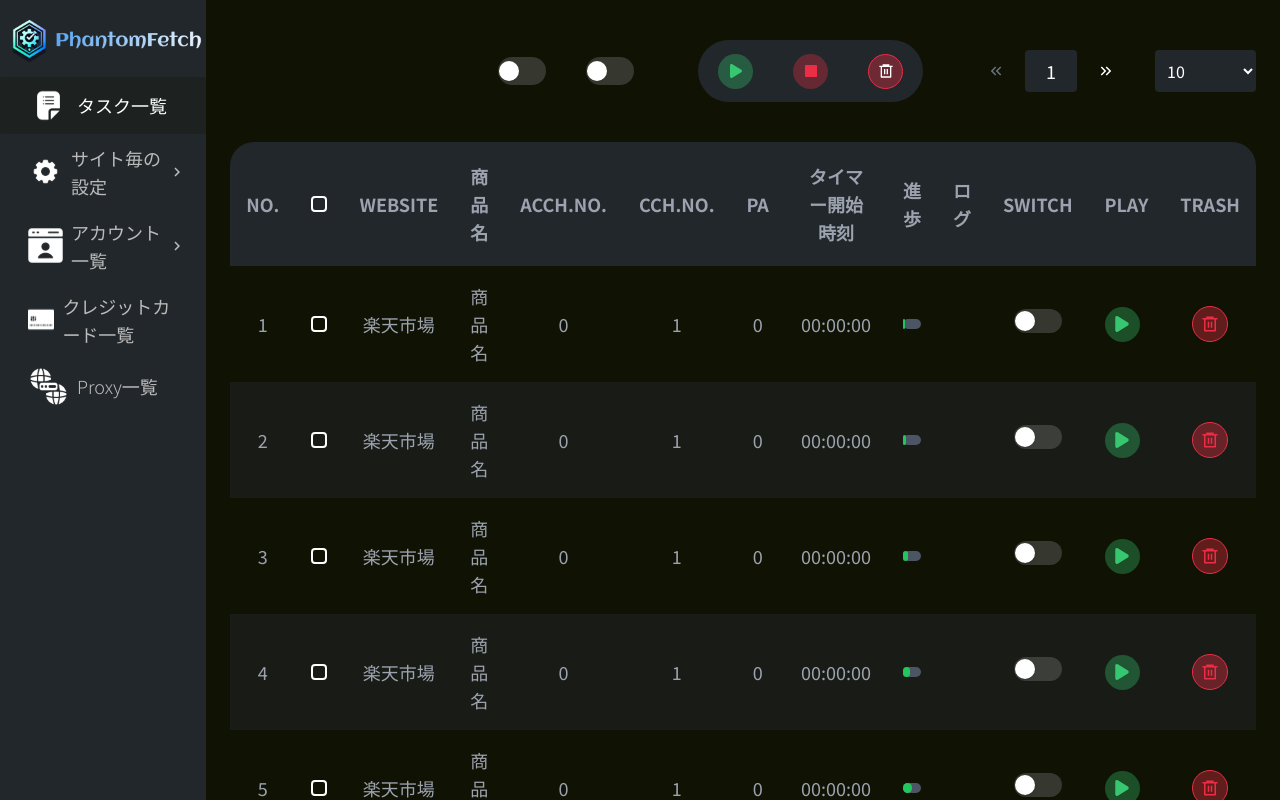
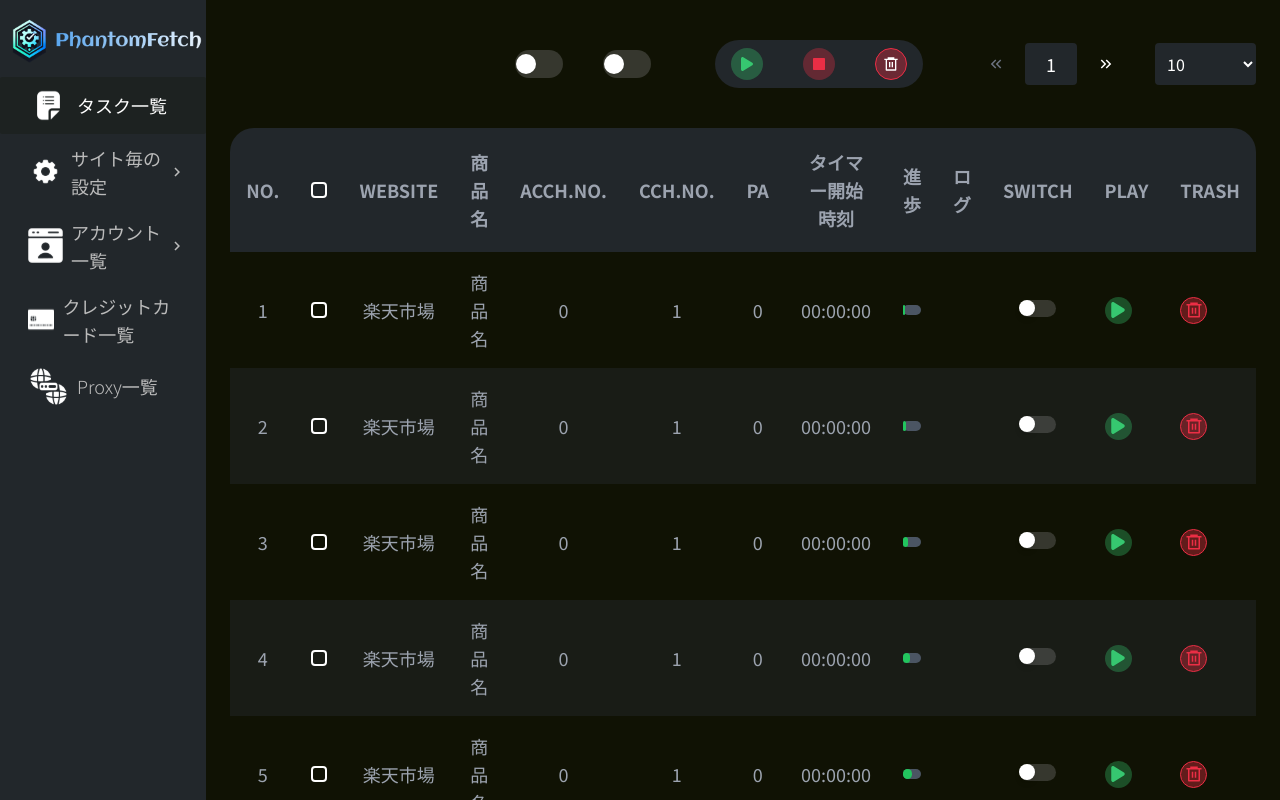
Before and after one commit to fahim-muntasir/pFetch, a React (Vite) app: page / in a window 1280 px wide. Built offline with nearby package versions, Linux system fonts and the light colour scheme.

Commit message:
fixed issue #3

```diff
--- a/src/components/dashboard/Header.jsx
+++ b/src/components/dashboard/Header.jsx
@@ -34,14 +34,14 @@
           <span className="absolute top-1/2 left-[1px] w-5 h-5 rounded-full bg-white shadow-sm transform -translate-y-1/2 peer-checked:translate-x-6 transition-transform"></span>
         </div>
       </div>
-      <div className="flex gap-10 items-center bg-[#22272B] h-[62px] px-5 rounded-full">
-        <button className="bg-[#36C77054] hover:bg-green-600 text-[#36C770] rounded-full w-[35px] h-[35px]  flex justify-center items-center">
+      <div className="flex gap-10 items-center bg-[#22272B] py-2 px-4 rounded-full">
+        <button className="bg-[#36C77054] hover:bg-green-600 text-[#36C770] rounded-full w-[32px] h-[32px]  flex justify-center items-center">
           <FaPlay />
         </button>
-        <button className="bg-[#EB2E4554] hover:bg-red-600 text-[#EA2E45] rounded-full w-[35px] h-[35px]  flex justify-center items-center">
+        <button className="bg-[#EB2E4554] hover:bg-red-600 text-[#EA2E45] rounded-full w-[32px] h-[32px]  flex justify-center items-center">
           <RiCheckboxBlankFill />
         </button>
-        <button className="bg-[#EB2E455E] hover:bg-[#EB2E455E] border border-[#EB2E45] text-white rounded-full w-[35px] h-[35px]  flex justify-center items-center">
+        <button className="bg-[#EB2E455E] hover:bg-[#EB2E455E] border border-[#EB2E45] text-white rounded-full w-[32px] h-[32px]  flex justify-center items-center">
           <RiDeleteBin6Line />
         </button>
       </div>
--- a/src/pages/Dashboard.jsx
+++ b/src/pages/Dashboard.jsx
@@ -157,18 +157,18 @@
                         type="checkbox"
                         id={`flexSwitchCheckDefault${i}`}
                         role="switch"
-                        className="peer appearance-none w-full h-full bg-[#84848454] rounded-full transition-colors cursor-pointer checked:bg-[#36C7707A] focus:outline-none"
+                        className="peer appearance-none w-9 h-[17px] bg-[#84848454] rounded-full transition-colors cursor-pointer checked:bg-[#36C7707A] focus:outline-none mb-[1px]"
                       />
-                      <span className="absolute top-1/2 left-[1px] w-5 h-5 rounded-full bg-white shadow transform -translate-y-1/2 peer-checked:translate-x-6 transition-transform"></span>
+                      <span className="absolute top-1/2 left-[5px] w-4 h-4 rounded-full bg-white shadow-md transform -translate-y-1/2 peer-checked:translate-x-6 transition-transform"></span>
                     </div>
                   </td>
                   <td className="px-4 py-4">
-                    <button className="bg-[#36C77054] hover:bg-green-600 text-[#36C770] rounded-full w-[35px] h-[35px] flex justify-center items-center">
+                    <button className="bg-[#36C77054] hover:bg-green-600 text-[#36C770] rounded-full w-[27px] h-[27px] flex justify-center items-center">
                       <FaPlay />
                     </button>
                   </td>
                   <td className="px-4 py-4">
-                    <button className="bg-[#EB2E455E] hover:bg-[#EB2E455E] border border-[#EB2E45] text-[#EB2E45] rounded-full p-2">
+                    <button className="bg-[#EB2E455E] hover:bg-[#EB2E455E] border border-[#EB2E45] text-[#EB2E45] rounded-full w-[27px] h-[27px] flex justify-center items-center">
                       <RiDeleteBin6Line />
                     </button>
                   </td>
```
